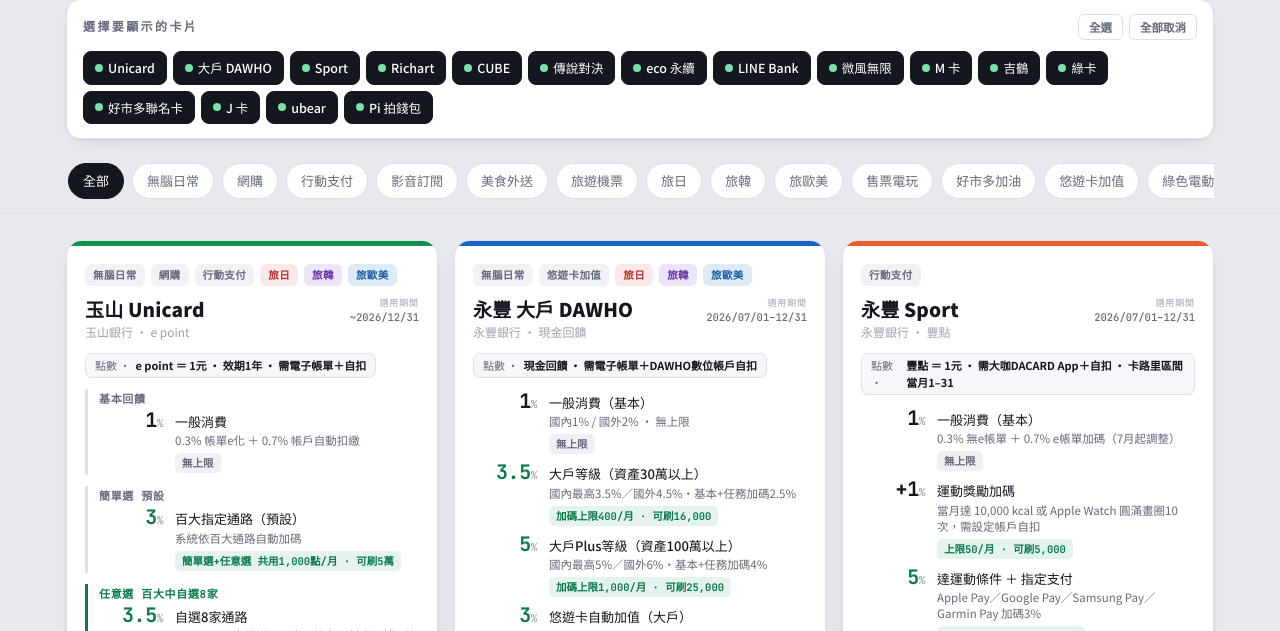
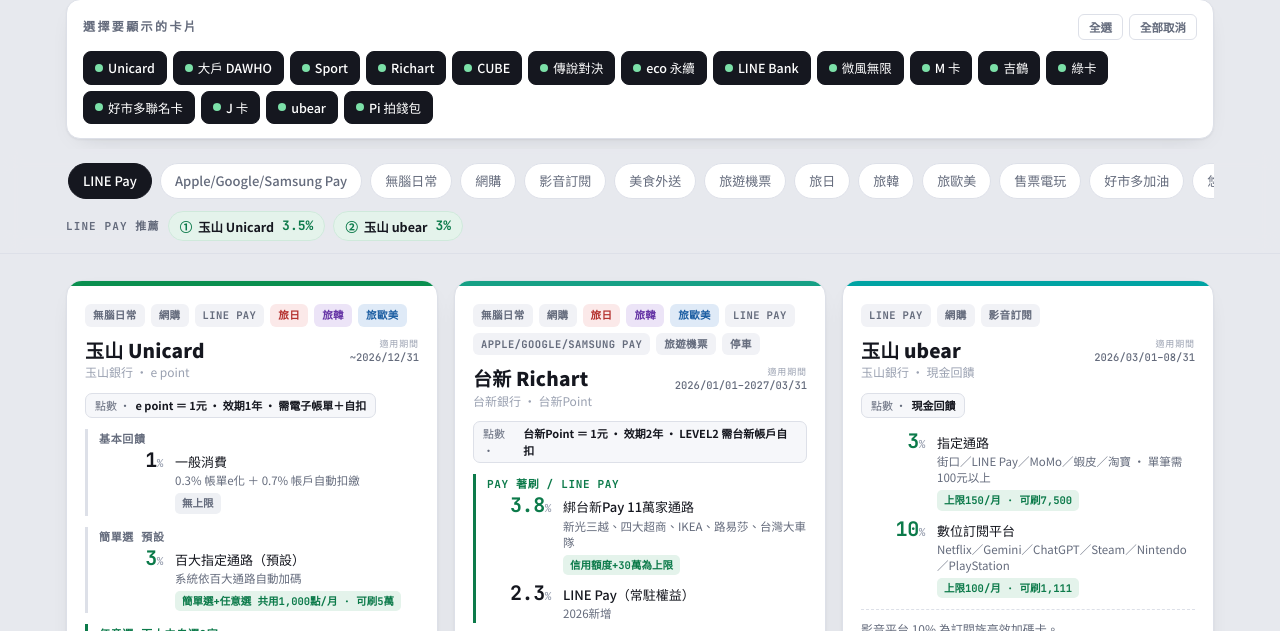
Before and after one commit to nctuwanglin/credit-card-guide, a plain HTML site: page index.html in a window 1280 px wide. Shown: the part 151-782 px from the top of the page. Drawn offline with Linux system fonts and the light colour scheme.

Commit message:
feat: 移除全部選項、拆分行動支付為LINE Pay/Apple·Google·Samsung Pay、預設LINE Pay、新增各分類回饋前二推薦

```diff
--- a/index.html
+++ b/index.html
@@ -107,6 +107,21 @@
   }
   .chip:hover{border-color:var(--ink);color:var(--ink)}
   .chip.active{background:var(--ink);color:#fff;border-color:var(--ink)}
+
+  /* ---------- RECOMMENDATION ---------- */
+  .reco{display:flex;flex-wrap:wrap;align-items:center;gap:8px;margin-top:10px}
+  .reco-label{
+    font-family:"JetBrains Mono",monospace;font-size:11px;font-weight:700;
+    color:var(--muted);letter-spacing:.1em;text-transform:uppercase;
+  }
+  .reco-pill{
+    display:inline-flex;align-items:center;gap:6px;
+    font-size:12.5px;font-weight:600;color:var(--ink);
+    background:var(--gain-soft);border:1px solid #cfe9db;
+    padding:4px 11px;border-radius:999px;
+  }
+  .reco-pill b{color:var(--gain);font-family:"JetBrains Mono",monospace;font-size:13px;margin-left:2px}
+  .reco-medal{color:var(--gain);font-weight:700}
 
   /* ---------- GRID ---------- */
   .grid{
@@ -243,6 +258,7 @@
 <div class="filter">
   <div class="wrap">
     <div class="filter-inner" id="chips"></div>
+    <div class="reco" id="reco"></div>
   </div>
 </div>
 
@@ -256,7 +272,8 @@
     id:"unicard",
     name:"玉山 Unicard", issuer:"玉山銀行 · e point", rail:"#0a8f4f",
     url:"https://event.esunbank.com.tw/credit/unicard/index.html",
-    valid:"~2026/12/31", tags:["無腦日常","網購","行動支付","旅日","旅韓","旅歐美"],
+    valid:"~2026/12/31", tags:["無腦日常","網購","LINE Pay","旅日","旅韓","旅歐美"],
+    rates:{"無腦日常":3,"網購":3.5,"LINE Pay":3.5,"旅日":3.5,"旅韓":3.5,"旅歐美":3.5},
     pts:"e point ＝ 1元 · 效期1年 · 需電子帳單＋自扣",
     schemes:[
       { name:"基本回饋", hi:false, tiers:[
@@ -280,6 +297,7 @@
     name:"永豐 大戶 DAWHO", issuer:"永豐銀行 · 現金回饋", rail:"#1763c9",
     url:"https://bank.sinopac.com/sinopacBT/personal/credit-card/introduction/bankcard/DAWHO.html",
     valid:"2026/07/01–12/31", tags:["無腦日常","悠遊卡加值","旅日","旅韓","旅歐美"],
+    rates:{"無腦日常":3.5,"悠遊卡加值":3,"旅日":4.5,"旅韓":4.5,"旅歐美":4.5},
     pts:"現金回饋 · 需電子帳單＋DAWHO數位帳戶自扣",
     tiers:[
       {rate:"1",label:"一般消費（基本）",sub:"國內1% / 國外2% · 無上限",cap:"無上限"},
@@ -295,7 +313,8 @@
     id:"sport",
     name:"永豐 Sport", issuer:"永豐銀行 · 豐點", rail:"#e8612c",
     url:"https://bank.sinopac.com/sinopacBT/personal/credit-card/introduction/bankcard/sportcard.html",
-    valid:"2026/07/01–12/31", tags:["行動支付"],
+    valid:"2026/07/01–12/31", tags:["Apple/Google/Samsung Pay"],
+    rates:{"Apple/Google/Samsung Pay":5},
     pts:"豐點 ＝ 1元 · 需大咖DACARD App＋自扣 · 卡路里區間 當月1–31",
     tiers:[
       {rate:"1",label:"一般消費（基本）",sub:"0.3% 無e帳單 ＋ 0.7% e帳單加碼（7月起調整）",cap:"無上限"},
@@ -309,7 +328,8 @@
     id:"richart",
     name:"台新 Richart", issuer:"台新銀行 · 台新Point", rail:"#16a085",
     url:"https://www.taishinbank.com.tw/TSB/personal/credit/intro/overview/cg047/card001/",
-    valid:"2026/01/01–2027/03/31", tags:["無腦日常","網購","旅日","旅韓","旅歐美","行動支付","旅遊機票","停車"],
+    valid:"2026/01/01–2027/03/31", tags:["無腦日常","網購","旅日","旅韓","旅歐美","LINE Pay","Apple/Google/Samsung Pay","旅遊機票","停車"],
+    rates:{"無腦日常":2,"網購":3.3,"旅日":3.3,"旅韓":3.3,"旅歐美":3.3,"LINE Pay":2.3,"Apple/Google/Samsung Pay":3.8,"旅遊機票":3.3,"停車":3.3},
     pts:"台新Point ＝ 1元 · 效期2年 · LEVEL2 需台新帳戶自扣",
     schemes:[
       { name:"Pay 著刷 / LINE Pay", hi:true, tiers:[
@@ -346,7 +366,8 @@
     id:"cube",
     name:"國泰世華 CUBE", issuer:"國泰世華 · 小樹點", rail:"#0f8a6a",
     url:"https://www.cathay-cube.com.tw/cathaybk/personal/product/credit-card/cards/cube",
-    valid:"2026/01/01–12/31", tags:["無腦日常","網購","旅遊機票","旅日","旅韓","旅歐美","行動支付"],
+    valid:"2026/01/01–12/31", tags:["無腦日常","網購","旅遊機票","旅日","旅韓","旅歐美"],
+    rates:{"無腦日常":3,"網購":3,"旅遊機票":3,"旅日":3.5,"旅韓":3,"旅歐美":3},
     pts:"小樹點 ＝ 1元 · 效期3年 · 折抵上限30%/期 · 需綁國泰帳戶自扣",
     schemes:[
       { name:"玩數位（4大常駐之一）", hi:true, tiers:[
@@ -381,7 +402,8 @@
     id:"dbs-aov",
     name:"星展 傳說對決", issuer:"星展銀行 · 現金積點", rail:"#d2233c",
     url:"https://www.dbs.com.tw/personal-zh/cards/dbs-aov/index.html",
-    valid:"2026/07/01–12/31", tags:["行動支付","美食外送","售票電玩","影音訂閱","網購","旅日","旅韓","旅歐美"],
+    valid:"2026/07/01–12/31", tags:["美食外送","售票電玩","影音訂閱","網購","旅日","旅韓","旅歐美"],
+    rates:{"美食外送":10,"售票電玩":10,"影音訂閱":10,"網購":10,"旅日":5,"旅韓":5,"旅歐美":5},
     pts:"現金積點 · 需星展帳戶自動扣繳",
     tiers:[
       {rate:"1",label:"國內外一般消費（基本）",sub:"含基本0.2% · 需星展帳戶自動扣繳",cap:"無上限"},
@@ -397,6 +419,7 @@
     name:"星展 eco 永續", issuer:"星展銀行 · 現金積點", rail:"#2e8b57",
     url:"https://www.dbs.com.tw/personal-zh/cards/dbs_eco/index.html",
     valid:"2026/01/01–12/31", tags:["旅日","旅韓","旅歐美","無腦日常"],
+    rates:{"旅日":5,"旅韓":5,"旅歐美":5,"無腦日常":1},
     pts:"現金積點 · 300點起兌換刷卡金 · 效期18個月",
     tiers:[
       {rate:"1",label:"國內外一般消費（基本）",sub:"分期不回饋",cap:"無上限"},
@@ -411,6 +434,7 @@
     name:"聯邦 LINE Bank", issuer:"聯邦銀行 · 刷卡金", rail:"#06c755",
     url:"https://activity.ubot.com.tw/LINEBankCard/index.htm",
     valid:"2025/08/01–2026/07/31", tags:["網購","影音訂閱","旅日","旅韓","旅歐美"],
+    rates:{"網購":3.5,"影音訂閱":3.5,"旅日":2.5,"旅韓":2.5,"旅歐美":2.5},
     pts:"刷卡金 · 可折抵、不過期",
     tiers:[
       {rate:"1",label:"國內一般消費",sub:"保費 1%",cap:"無上限"},
@@ -426,6 +450,7 @@
     name:"聯邦 微風無限", issuer:"聯邦銀行 · 頂級卡權益", rail:"#7d3cff",
     url:"https://card.ubot.com.tw/CardDetail/cardDetail103",
     valid:"~2026/12/31", tags:["停車"],
+    rates:{},
     pts:"權益型 · 非回饋率主打",
     tiers:[
       {rate:"4H",hi:true,label:"任刷一筆 享停車 4 小時／日",sub:"微風廣場／微風信義／微風松高／微風南京",cap:"每日"},
@@ -439,6 +464,7 @@
     name:"聯邦 M 卡", issuer:"聯邦銀行 · 刷卡金", rail:"#1f2d5c",
     url:"https://activity.ubot.com.tw/2026Mcard/index.htm",
     valid:"~2026/12/31", tags:["旅遊機票","旅日","旅韓","旅歐美","保費"],
+    rates:{"旅遊機票":6,"旅日":3,"旅韓":3,"旅歐美":3,"保費":1.2},
     pts:"刷卡金 · 無上限",
     tiers:[
       {rate:"1",label:"一般消費",sub:"海外實體 3%",cap:"無上限"},
@@ -452,7 +478,8 @@
     id:"jihe",
     name:"聯邦 吉鶴", issuer:"聯邦銀行 · JCB晶緻卡", rail:"#c8262e",
     url:"https://card.ubot.com.tw/CardDetail/cardDetail202",
-    valid:"~2026/12/31", tags:["旅日","行動支付"],
+    valid:"~2026/12/31", tags:["旅日","Apple/Google/Samsung Pay"],
+    rates:{"旅日":7,"Apple/Google/Samsung Pay":5},
     pts:"刷卡金／LINE POINTS · 含 LoungeKey 機場貴賓室 2次/年",
     tiers:[
       {rate:"1",label:"國內一般消費",sub:"萊爾富實體／Apple Pay／Google Pay 加碼至 5%",cap:"無上限"},
@@ -469,6 +496,7 @@
     name:"聯邦 綠卡", issuer:"聯邦銀行 · 現金回饋", rail:"#3a9e57",
     url:"https://activity.ubot.com.tw/2026GreenCard/index.htm",
     valid:"2026/07/01–12/31", tags:["綠色電動車"],
+    rates:{"綠色電動車":6},
     pts:"現金回饋 · 需電子帳單",
     tiers:[
       {rate:"1",label:"國內一般消費（基本）",sub:"國外 2% · 需電子帳單",cap:"無上限"},
@@ -484,6 +512,7 @@
     name:"富邦 好市多聯名卡", issuer:"台北富邦 · 好多金", rail:"#e4002b",
     url:"https://www.fubon.com/banking/Personal/credit_card/all_card/Costco/costco.htm",
     valid:"~2027/12/31", tags:["好市多加油","旅日","旅韓","旅歐美"],
+    rates:{"好市多加油":3,"旅日":5,"旅韓":5,"旅歐美":5},
     pts:"好多金 ＝ 折抵會費／店內消費",
     tiers:[
       {rate:"1",label:"店外一般消費",sub:"",cap:"無上限"},
@@ -499,7 +528,8 @@
     id:"fubon-j",
     name:"富邦 J 卡", issuer:"台北富邦 · LINE POINTS/現金", rail:"#0f3675",
     url:"https://www.fubon.com/banking/JF/",
-    valid:"~2026/12/31", tags:["旅日","旅韓","行動支付","網購","悠遊卡加值"],
+    valid:"~2026/12/31", tags:["旅日","旅韓","Apple/Google/Samsung Pay","悠遊卡加值"],
+    rates:{"旅日":6,"旅韓":6,"Apple/Google/Samsung Pay":10,"悠遊卡加值":10},
     pts:"LINE POINTS（J POINTS卡）或現金回饋 · JCB",
     tiers:[
       {rate:"1",label:"國內一般消費",sub:"LINE POINTS 或現金回饋",cap:"無上限"},
@@ -517,7 +547,8 @@
     id:"ubear",
     name:"玉山 ubear", issuer:"玉山銀行 · 現金回饋", rail:"#00a3a3",
     url:"https://event.esunbank.com.tw/credit/ubear/index.html",
-    valid:"2026/03/01–08/31", tags:["行動支付","網購","影音訂閱"],
+    valid:"2026/03/01–08/31", tags:["LINE Pay","網購","影音訂閱"],
+    rates:{"LINE Pay":3,"網購":3,"影音訂閱":10},
     pts:"現金回饋",
     tiers:[
       {rate:"3",hi:true,label:"指定通路",sub:"街口／LINE Pay／MoMo／蝦皮／淘寶 · 單筆需100元以上",cap:"上限150/月 · 可刷7,500"},
@@ -530,7 +561,8 @@
     id:"pi",
     name:"玉山 Pi 拍錢包", issuer:"玉山銀行 · P幣", rail:"#5b35d6",
     url:"https://event.esunbank.com.tw/credit/pi-card/index.html",
-    valid:"年度權益 · 活動~2026/08/31", tags:["行動支付","保費","網購"],
+    valid:"年度權益 · 活動~2026/08/31", tags:["保費","網購"],
+    rates:{"保費":1.2,"網購":3},
     pts:"P幣 ＝ 1元 · 效期180天 · 需帳單e化",
     tiers:[
       {rate:"1",label:"一般消費（基本）",sub:"",cap:"無上限"},
@@ -543,8 +575,8 @@
   },
 ];
 
-const scenarios = ["全部","無腦日常","網購","行動支付","影音訂閱","美食外送","旅遊機票","旅日","旅韓","旅歐美","售票電玩","好市多加油","悠遊卡加值","綠色電動車","停車","保費"];
-let activeScenario = "全部";
+const scenarios = ["LINE Pay","Apple/Google/Samsung Pay","無腦日常","網購","影音訂閱","美食外送","旅遊機票","旅日","旅韓","旅歐美","售票電玩","好市多加油","悠遊卡加值","綠色電動車","停車","保費"];
+let activeScenario = "LINE Pay";
 let visibleCards = new Set(cards.map(c=>c.id));
 
 const selGrid = document.getElementById('selGrid');
@@ -594,7 +626,7 @@
   let shown = 0;
   cards.forEach(c=>{
     if(!visibleCards.has(c.id)) return;
-    if(activeScenario!=="全部" && !c.tags.includes(activeScenario)) return;
+    if(!c.tags.includes(activeScenario)) return;
     shown++;
     const el = document.createElement('article');
     el.className = "card";
@@ -645,18 +677,33 @@
 
 scenarios.forEach(s=>{
   const ch = document.createElement('div');
-  ch.className = "chip"+(s==="全部"?" active":"");
+  ch.className = "chip"+(s===activeScenario?" active":"");
   ch.textContent = s;
   ch.onclick = ()=>{
     activeScenario = s;
     document.querySelectorAll('.chip').forEach(x=>x.classList.remove('active'));
     ch.classList.add('active');
+    renderReco();
     renderGrid();
   };
   chipBox.appendChild(ch);
 });
 
+function renderReco(){
+  const box = document.getElementById('reco');
+  const ranked = cards
+    .filter(c=>c.tags.includes(activeScenario) && c.rates && typeof c.rates[activeScenario]==='number')
+    .sort((a,b)=>b.rates[activeScenario]-a.rates[activeScenario])
+    .slice(0,2);
+  if(!ranked.length){ box.style.display='none'; box.innerHTML=''; return; }
+  box.style.display='flex';
+  const medals=['①','②'];
+  box.innerHTML = `<span class="reco-label">${activeScenario} 推薦</span>` +
+    ranked.map((c,i)=>`<span class="reco-pill"><span class="reco-medal">${medals[i]}</span>${c.name}<b>${c.rates[activeScenario]}%</b></span>`).join('');
+}
+
 renderSelector();
+renderReco();
 renderGrid();
 </script>
 </body>
```
